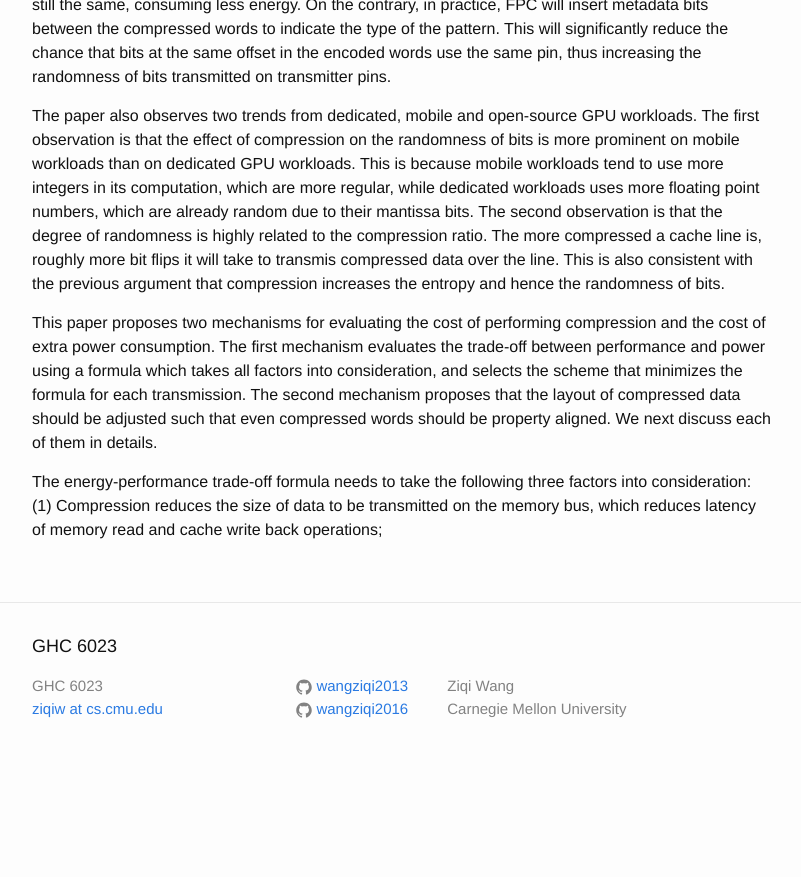
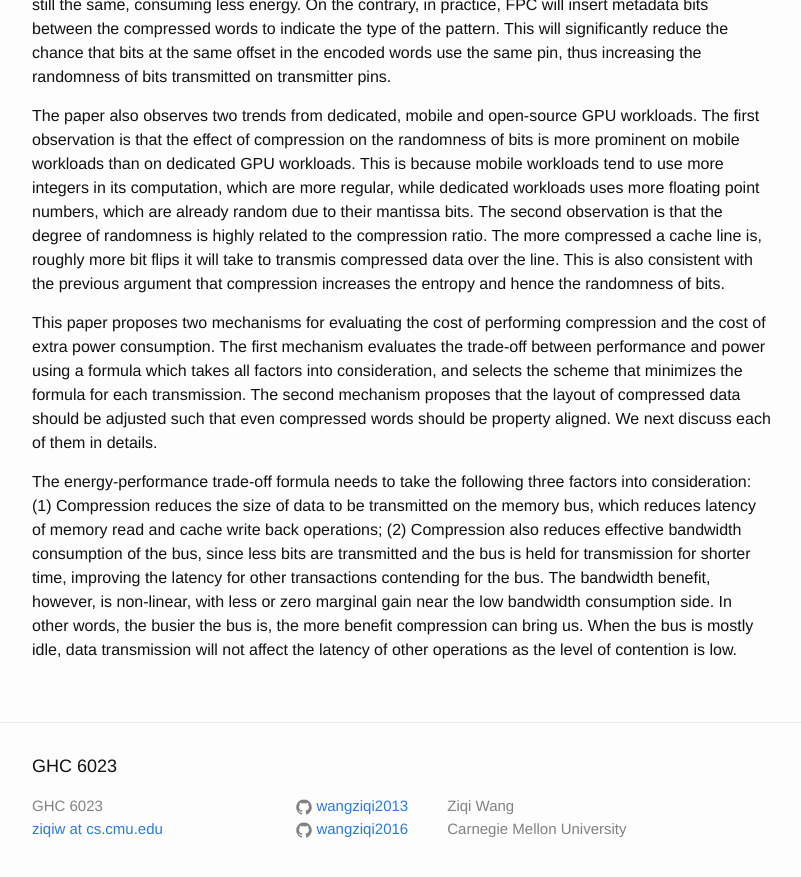
Before and after one commit to wangziqi2013/wangziqi2013.github.io, a Jekyll site: the page built from _posts/2020-07-27-a-case-for-toggle-aware-gpu-compression.markdown, in a window 1280 px wide and 900 px high, scrolled down 1297 px. Shown: the top 877 px of the window, without its empty margins (238-1039 px from the left). Built offline with Jekyll 4.4.1, drawn with Linux system fonts in a browser that asks for light colours; before the commit the page ends 2077 px from its top, so only the background shows below that.

Commit message:
Adding second reason

```diff
--- a/_posts/2020-07-27-a-case-for-toggle-aware-gpu-compression.markdown
+++ b/_posts/2020-07-27-a-case-for-toggle-aware-gpu-compression.markdown
@@ -63,4 +63,8 @@ should be property aligned. We next discuss each of them in details.
 
 The energy-performance trade-off formula needs to take the following three factors into consideration: (1) Compression
 reduces the size of data to be transmitted on the memory bus, which reduces latency of memory read and cache write back
-operations;
+operations; (2) Compression also reduces effective bandwidth consumption of the bus, since less bits are transmitted
+and the bus is held for transmission for shorter time, improving the latency for other transactions contending for the bus.
+The bandwidth benefit, however, is non-linear, with less or zero marginal gain near the low bandwidth consumption side.
+In other words, the busier the bus is, the more benefit compression can bring us. When the bus is mostly idle, data
+transmission will not affect the latency of other operations as the level of contention is low.
```
